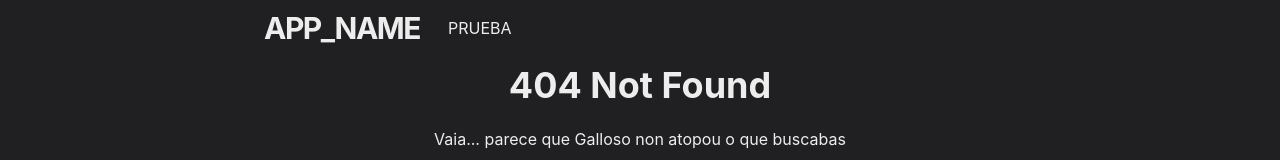
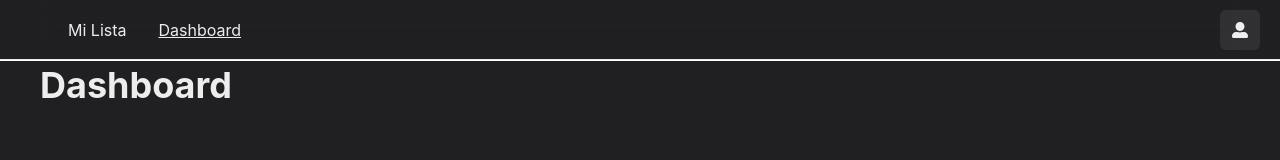
Before and after one commit to Helwyr97/galiseries, a Next.js app: page /dashboard in a window 1280 px wide. Before the commit this address had no page. Shown: the top 160 px of the page. Built offline with nearby package versions, Linux system fonts and the light colour scheme.

Commit message:
Añadir links y botones a navbar

```diff
--- a/package.json
+++ b/package.json
@@ -21,6 +21,7 @@
     "next": "13.4.6",
     "react": "18.2.0",
     "react-dom": "18.2.0",
+    "react-icons": "^4.9.0",
     "recoil": "^0.7.7",
     "swr": "^2.1.5"
   }
--- a/src/components/Navbar.jsx
+++ b/src/components/Navbar.jsx
@@ -1,8 +1,7 @@
 import {
   Box,
-  Container,
   Flex,
-  Heading,
+  Text,
   Stack,
   Link,
   Menu,
@@ -10,11 +9,17 @@ import {
   MenuList,
   MenuItem,
   IconButton,
+  useDisclosure,
+  Button,
+  Collapse,
+  Heading,
+  VStack,
 } from "@chakra-ui/react";
-import { HamburgerIcon } from "@chakra-ui/icons";
+import { CloseIcon, HamburgerIcon } from "@chakra-ui/icons";
 import NextLink from "next/link";
 import { useRecoilValue } from "recoil";
 import { showNavbarState } from "@/state/states";
+import { FaUserAlt } from "react-icons/fa";
 
 const LinkItem = ({ href, path, text }) => {
   const active = path === href;
@@ -26,14 +31,31 @@ const LinkItem = ({ href, path, text }) => {
       p={2}
       borderRadius="xl"
       textDecoration={active ? "underline" : "none"}
+      display={"block"}
     >
       {text}
     </Link>
   );
 };
 
+const userPages = [{ label: "Mi Lista", to: "/mylist" }];
+
+const adminPages = [{ label: "Dashboard", to: "/dashboard" }];
+
 const Navbar = ({ path }) => {
+  const { isOpen, onToggle } = useDisclosure();
   const showNavbar = useRecoilValue(showNavbarState);
+
+  const user = true;
+  const isAdmin = true;
+
+  const handleLogOut = () => {
+    // signOut(() => setUser(null));
+  };
+
+  const toLinkItem = (p) => (
+    <LinkItem key={"link_" + p.label} href={p.to} text={p.label} path={path} />
+  );
 
   if (!showNavbar) return null;
 
@@ -42,50 +64,104 @@ const Navbar = ({ path }) => {
       position="fixed"
       as="nav"
       w="100%"
-      css={{ backdropFilter: "blur(10px)" }}
+      css={{ backdropFilter: "blur(20px)" }}
       zIndex={1}
+      borderBottom={"1px solid white"}
     >
-      <Container
-        display="flex"
-        p={2}
-        maxW="container.md"
-        wrap="wrap"
-        align="center"
-        justify="space-between"
+      <Flex
+        minH={"60px"}
+        py={{ base: 2 }}
+        px={{ base: 5 }}
+        borderBottom={1}
+        borderStyle={"solid"}
+        align={"center"}
       >
-        <Flex align="center" mr={5}>
-          <Heading as="h1" size="lg" letterSpacing={"tighter"}>
-            APP_NAME
+        <Flex mr={2} display={{ base: "flex", md: "none" }}>
+          <IconButton
+            onClick={onToggle}
+            icon={isOpen ? <CloseIcon /> : <HamburgerIcon />}
+            variant={"ghost"}
+            aria-label={"Toggle Navigation"}
+          />
+        </Flex>
+        <Flex flex={{ base: 1 }} justify={"start"}>
+          {/* <Image
+            h={"30px"}
+            src={process.env.REACT_APP_ICON}
+            my={"auto"}
+            mr={1}
+          /> */}
+          <Heading
+            as={NextLink}
+            href="/"
+            textAlign={{ base: "center", md: "left" }}
+            fontWeight={"bold"}
+            color={"white"}
+            my={"auto"}
+          >
+            {process.env.NEXT_PUBLIC_APP_NAME}
           </Heading>
+          <Flex display={{ base: "none", md: "flex" }} ml={10}>
+            <Stack direction={"row"} spacing={4}>
+              {user && userPages.map(toLinkItem)}
+              {isAdmin && adminPages.map(toLinkItem)}
+            </Stack>
+          </Flex>
         </Flex>
         <Stack
-          direction={{ base: "column", md: "row" }}
-          display={{ base: "none", md: "flex" }}
-          width={{ base: "full", md: "auto" }}
-          alignItems="center"
-          flexGrow={1}
-          mt={{ base: 4, md: 0 }}
+          flex={{ base: 1, md: 0 }}
+          justify={"flex-end"}
+          direction={"row"}
+          spacing={2}
         >
-          <LinkItem text="PRUEBA" href="/prueba" path={path} />
-        </Stack>
-        <Box flex={1} align="right">
-          <Box ml={2} display={{ base: "inline-block", md: "none" }}>
+          {!user ? (
+            <>
+              <Button
+                as={NextLink}
+                variant={"link"}
+                fontSize={"sm"}
+                fontWeight={600}
+                href="/signin"
+              >
+                Sign In
+              </Button>
+              <Button
+                as={NextLink}
+                display={{ base: "none", md: "inline-flex" }}
+                href="/signup"
+                bg={"blue.400"}
+                fontSize={"sm"}
+                fontWeight={600}
+                _hover={{
+                  bg: "blue.300",
+                }}
+              >
+                Sign Up
+              </Button>
+            </>
+          ) : (
             <Menu>
               <MenuButton
                 as={IconButton}
-                icon={<HamburgerIcon />}
-                variant="outline"
-                aria-label="Options"
+                icon={<FaUserAlt />}
+                transition="all 0.2s"
               />
-              <MenuList>
-                <MenuItem>
-                  <NextLink href="/">Home</NextLink>
+              <MenuList backgroundColor={"bgColor"}>
+                <MenuItem onClick={handleLogOut} backgroundColor={"bgColor"}>
+                  Log Out
                 </MenuItem>
               </MenuList>
             </Menu>
-          </Box>
-        </Box>
-      </Container>
+          )}
+        </Stack>
+      </Flex>
+
+      <Collapse in={isOpen} animateOpacity>
+        <Stack p={4} display={{ md: "none" }} direction={"column"}>
+          {user && userPages.map(toLinkItem)}
+          {isAdmin && adminPages.map(toLinkItem)}
+        </Stack>
+      </Collapse>
     </Box>
   );
 };
--- a/src/lib/theme.js
+++ b/src/lib/theme.js
@@ -11,10 +11,15 @@ const styles = {
   },
 };
 
+const colors = {
+  glassTeal: "#88ccca",
+  bgColor: "#202023",
+};
+
 const config = {
   initialColorMode: "dark",
 };
 
-const theme = extendTheme({ styles, config });
+const theme = extendTheme({ styles, config, colors });
 
 export default theme;
--- /dev/null
+++ b/src/pages/dashboard.js
@@ -0,0 +1,11 @@
+const { Box, Heading } = require("@chakra-ui/react");
+
+const Dashboard = () => {
+  return (
+    <Box>
+      <Heading>Dashboard</Heading>
+    </Box>
+  );
+};
+
+export default Dashboard;
--- a/src/state/states.js
+++ b/src/state/states.js
@@ -4,3 +4,8 @@ export const showNavbarState = atom({
   key: "showNavbarState",
   default: true,
 });
+
+export const userState = atom({
+  key: "userState",
+  default: null,
+});
```
Also changed, not shown: src/pages/mylist.js (added, +11 -0 lines), 1 other file (tests, documents, lock files or other folders).
